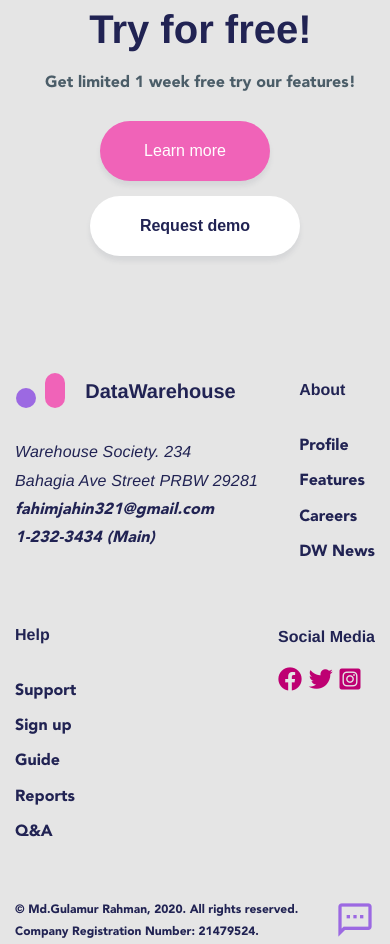
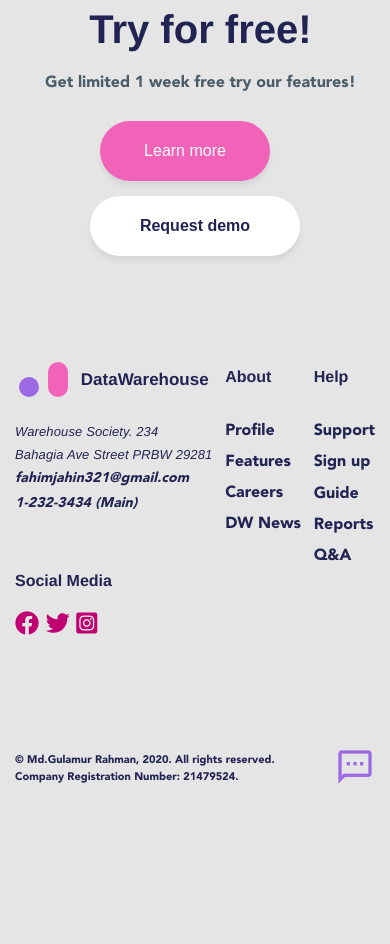
Before and after one commit to MdGulamurRahman/save-data-with-html-css, a plain HTML site: page index.html in a window 390 px wide. Shown: the part 2543-3487 px from the top of the page. After the commit the page ends 3364 px from the top, so only its background shows below. Drawn offline with Linux system fonts and the light colour scheme.

Commit message:
added some codes for small device responsive

```diff
--- a/responsive.css
+++ b/responsive.css
@@ -205,4 +205,50 @@
     .data_house_area{
         flex-wrap: wrap;
     }
+    .data_house div {
+        max-width: 200px;
+    }
+    .data_house div h3 {
+        font-size: 17px;
+        line-height: 150%;
+    }
+    .data_house div img {
+        margin-right: 13px;
+    }
+    .inner_footer {
+        margin-top: 50px;
+    }
+    address {
+        margin-top: 23px;
+    }
+    address h6 {
+        font-size: 13px;
+        line-height: 177%;
+        color: #212353;
+    }
+    address p {
+        font-size: 14px;
+    }
+    .about h3 {
+        padding-top: 30px;
+    }
+    .help h3 {
+        padding-top: 62px;
+    }
+    .about ul li a {
+        line-height: 195%;
+    }
+    .help ul li a {
+        line-height: 195%;
+    }
+    .copyright_text {
+        max-width: 274px;
+    }
+    .copyright_text p {
+        font-size: 11px;
+        line-height: 155%;
+    }
+    .copyright_area {
+        margin-top: 10px;
+    }
 }
--- a/style.css
+++ b/style.css
@@ -341,6 +341,7 @@ ul{
 ===================*/
 .inner_footer{
     margin-top: 100px;
+    padding-bottom: 30px;
 }
 .data_house_area{
     display: flex;
```
